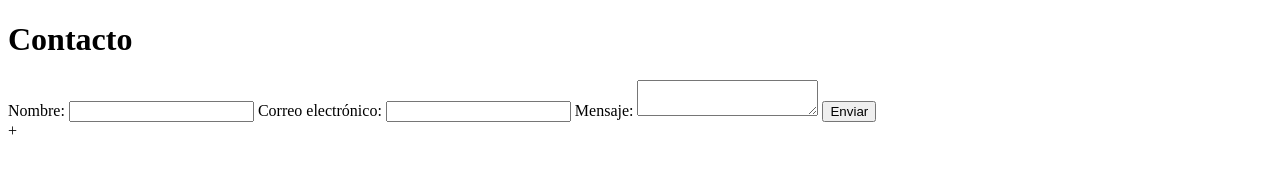
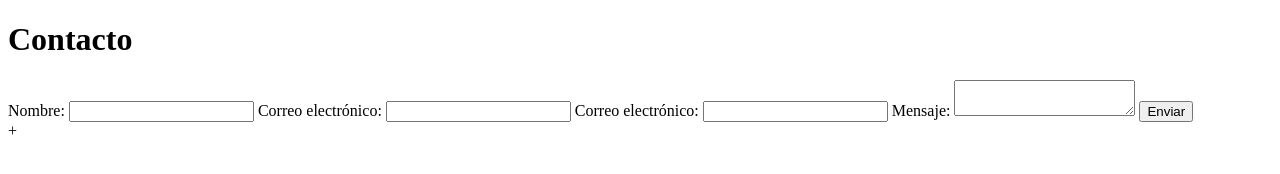
Before and after one commit to Alex-Alcivar/grupo1, a plain HTML site: page index.html in a window 1280 px wide. Drawn offline with Linux system fonts and the light colour scheme.

Commit message:
se realizo una modificacion en proyecto

```diff
--- a/index.html
+++ b/index.html
@@ -13,6 +13,9 @@
         <label for="email">Correo electrónico:</label>
         <input type="email" id="email" name="email" required>
 
+        <label for="email">Correo electrónico:</label>
+        <input type="email" id="email" name="email" required>
+
         <label for="mensaje">Mensaje:</label>
         <textarea id="mensaje" name="mensaje" required></textarea>
 
```
